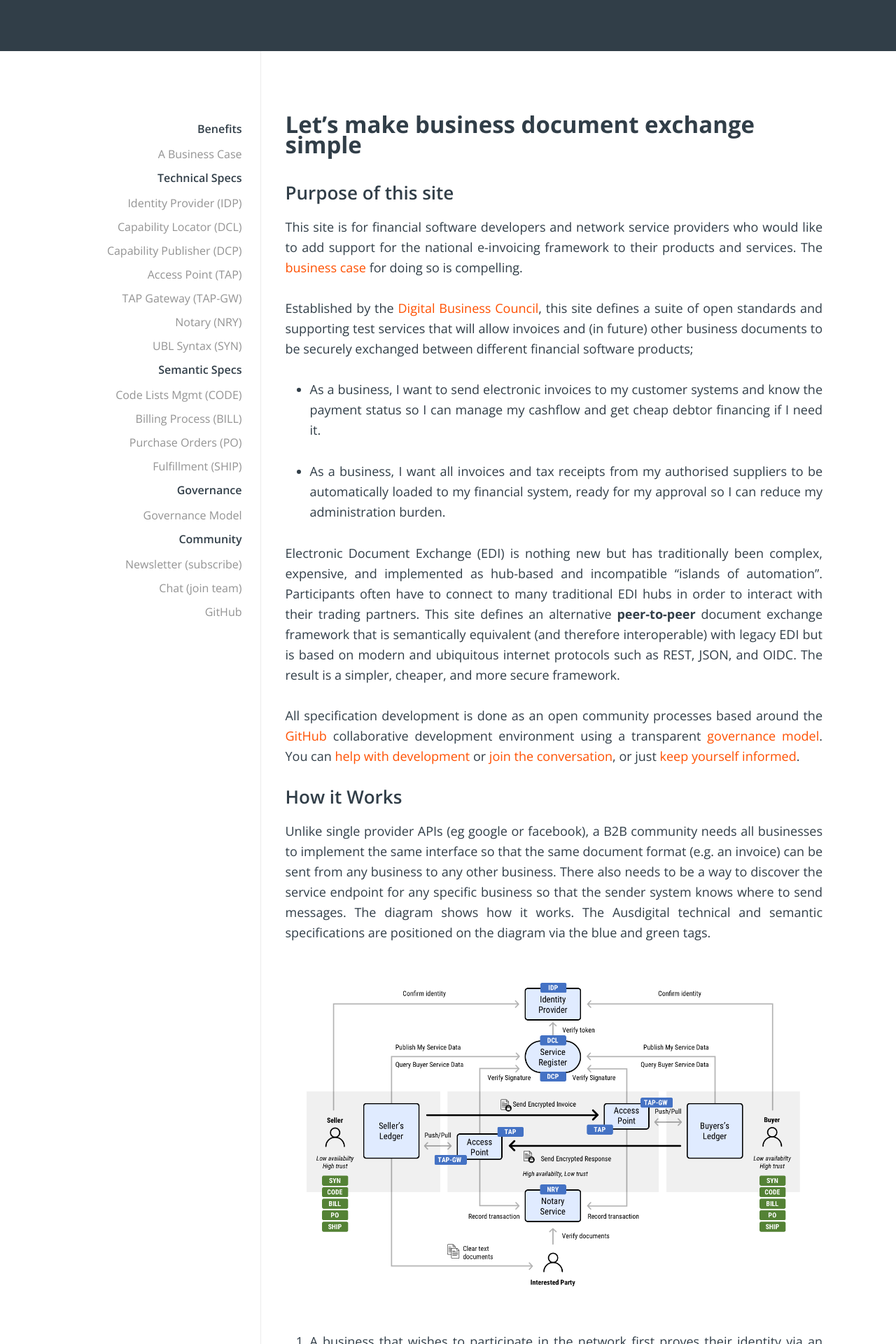
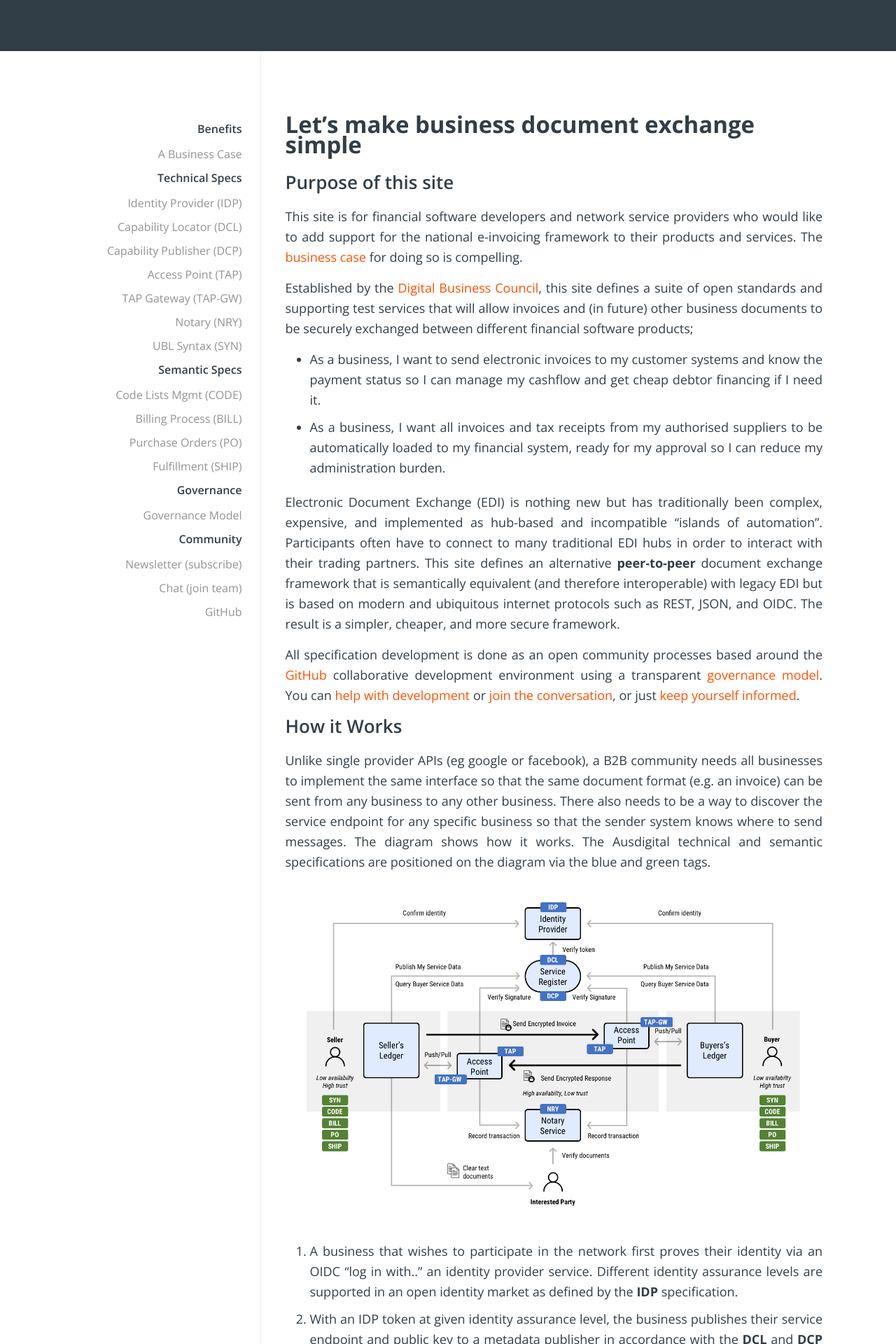
Before and after one commit to ausdigital/ausdigital.github.io, a Jekyll site: the page built from index.md, in a window 1280 px wide. Shown: the part 301-2221 px from the top of the page at 70% size. Built offline with Jekyll 4.4.1, drawn with Linux system fonts in a browser that asks for light colours; comment, search, counter and statistics services are not loaded; our own code applies the rules of GitHub Pages for plain Markdown files.

Commit message:
Reduced linespacing for content

```diff
--- a/_sass/_content.scss
+++ b/_sass/_content.scss
@@ -6,7 +6,7 @@
   h1{
     font-size: 33px;
     font-weight: 700;
-    margin: 0 0 40px 0;
+    margin: 0 0 25px 0;
     padding: 10px 0 0 0;
   }
 
@@ -32,7 +32,7 @@
   }
 
   p{
-    margin: 0 0 29px 0;
+    margin: 0 0 15px 0;
     text-align: justify;
   }
 
@@ -44,10 +44,14 @@
 
     li{
       color: $app-grey;
-      padding: 15px 0;
+      padding: 5px 0;
 
       &:first-child{
         padding-top: 0;
+      }
+
+      p{
+        margin: 0;
       }
     }
   }
```
